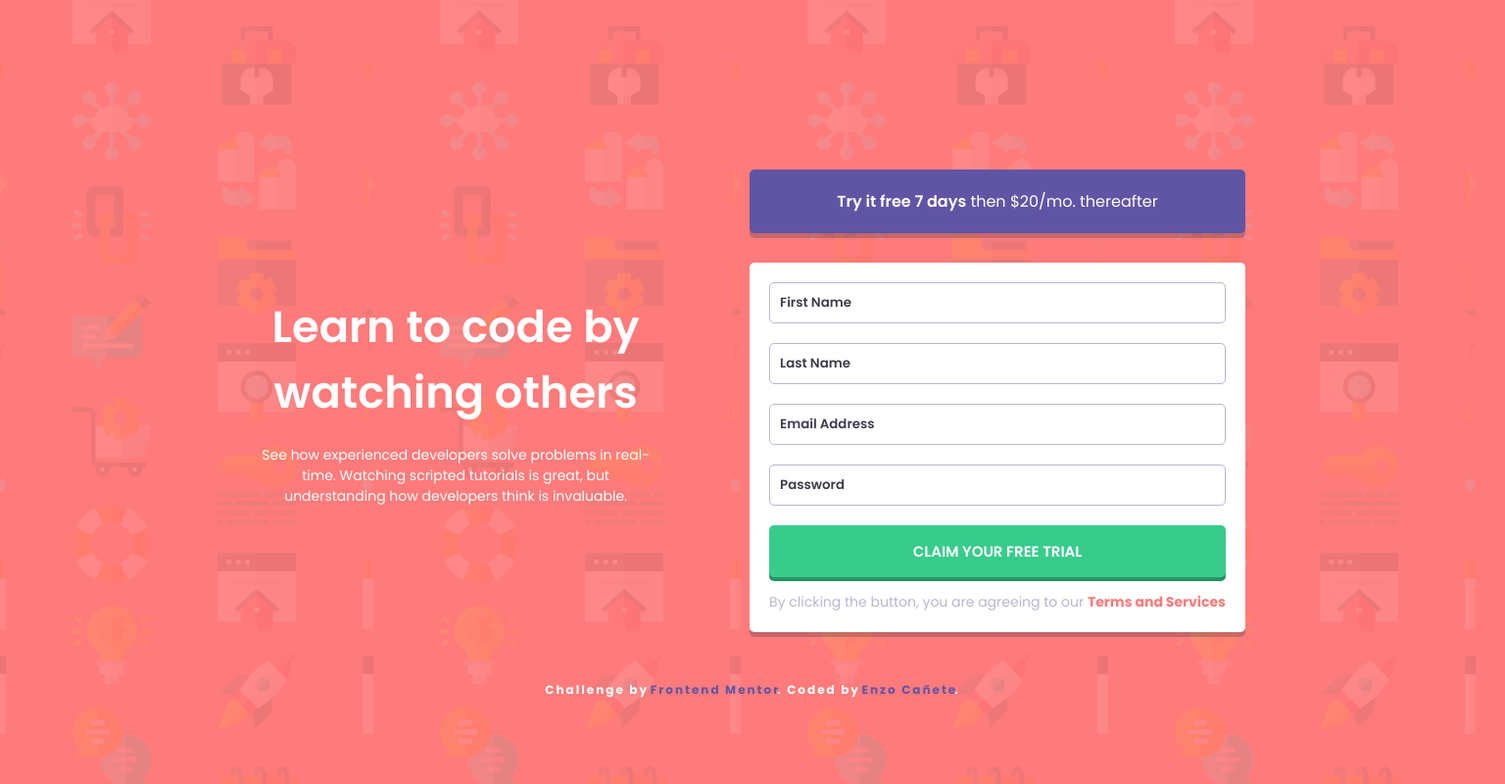
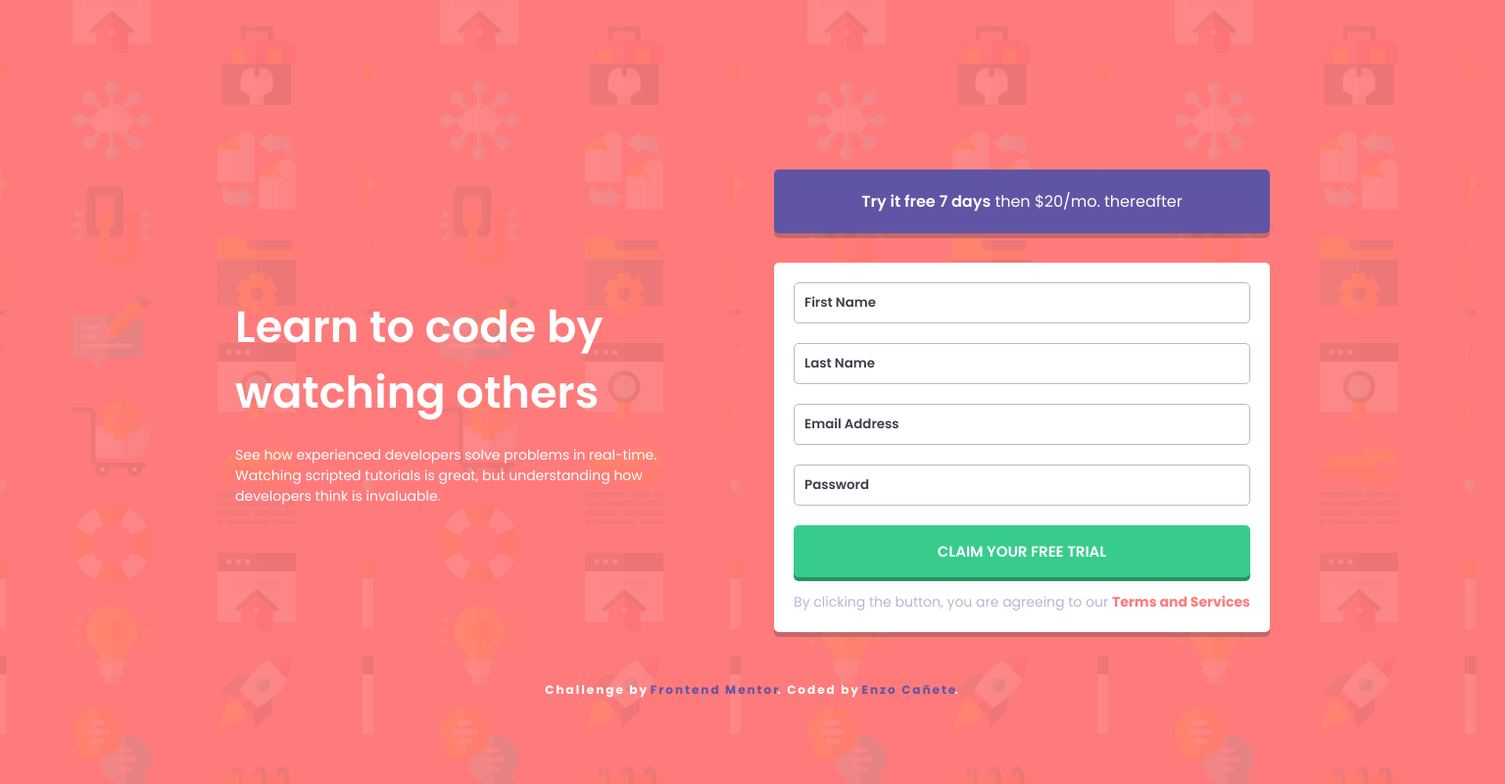
Before and after one commit to EnzoDev10/Intro-signup, a plain HTML site: page index.html in a window 1536 px wide. Shown: the whole page at 98% size. Drawn offline with Linux system fonts and the light colour scheme.

Commit message:
Small fix

```diff
--- a/style.css
+++ b/style.css
@@ -233,7 +233,8 @@ form a {
 	}
 
 	.intro {
-		max-width: 400px;
+		max-width: 450px;
+		text-align: left;
 	}
 
 	.heading {
```
